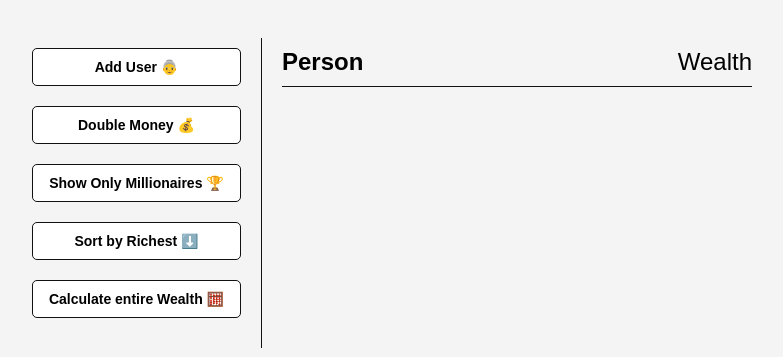
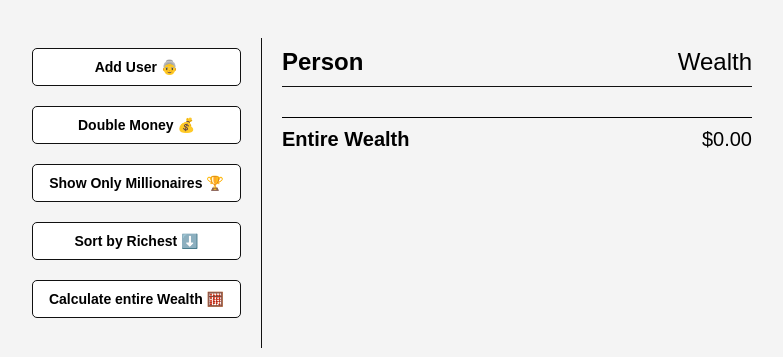
Before and after one commit to TomaszSarmata/domArrayMethods, a plain HTML site: page index.html in a window 1280 px wide. Both pictures are taken after a click on the button "Calculate entire Wealth 🧮". Shown: the part 247-604 px from the top of the page, without its empty margins (248-1031 px from the left). Drawn offline with Linux system fonts and the light colour scheme; no server answers.

Commit message:
implemented my version of calculateWealth using reduce() method. Also added extra styling to the style.css

```diff
--- a/script.js
+++ b/script.js
@@ -111,8 +111,22 @@ function showMillionaires() {
 //   });
 // }
 
+//Double money
+function calculateWealth() {
+  const entireWealth = userList.reduce((acc, currVal) => {
+    return acc + currVal.money;
+  }, 0);
+  let element = document.createElement("div");
+  element.classList.add("entire-wealth-container");
+  element.innerHTML = `<strong>Entire Wealth</strong>${formatMoney(
+    entireWealth
+  )}`;
+  main.appendChild(element);
+}
+
 //EVENT LISTENERS
 addUserBtn.addEventListener("click", getRandomUser); //will add another user
 doubleBtn.addEventListener("click", doubleMoney);
 sortBtn.addEventListener("click", sortUsers);
 showMillionairesBtn.addEventListener("click", showMillionaires);
+calculateWealthBtn.addEventListener("click", calculateWealth);
--- a/style.css
+++ b/style.css
@@ -68,3 +68,12 @@ h3 {
   font-size: 20px;
   margin-bottom: 10px;
 }
+
+.entire-wealth-container {
+  display: flex;
+  justify-content: space-between;
+  font-size: 20px;
+  margin-top: 30px;
+  border-top: 1px solid #000;
+  padding-top: 10px;
+}
```
